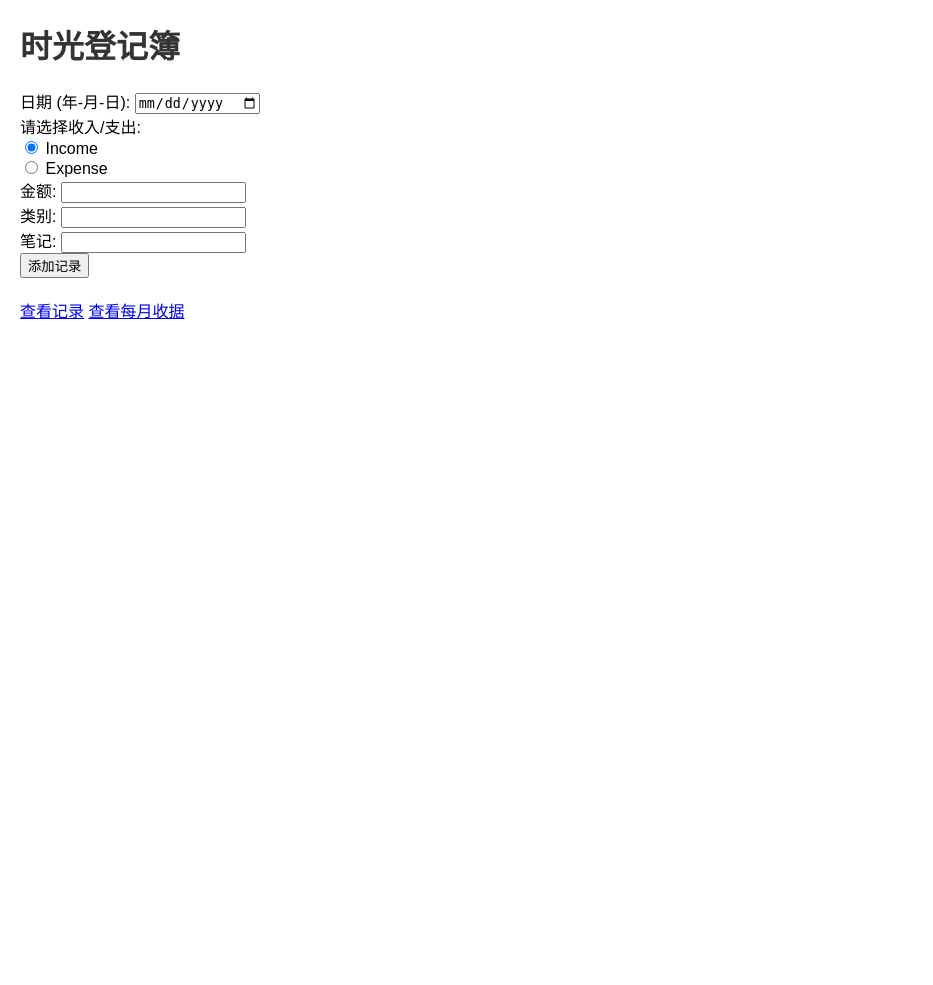
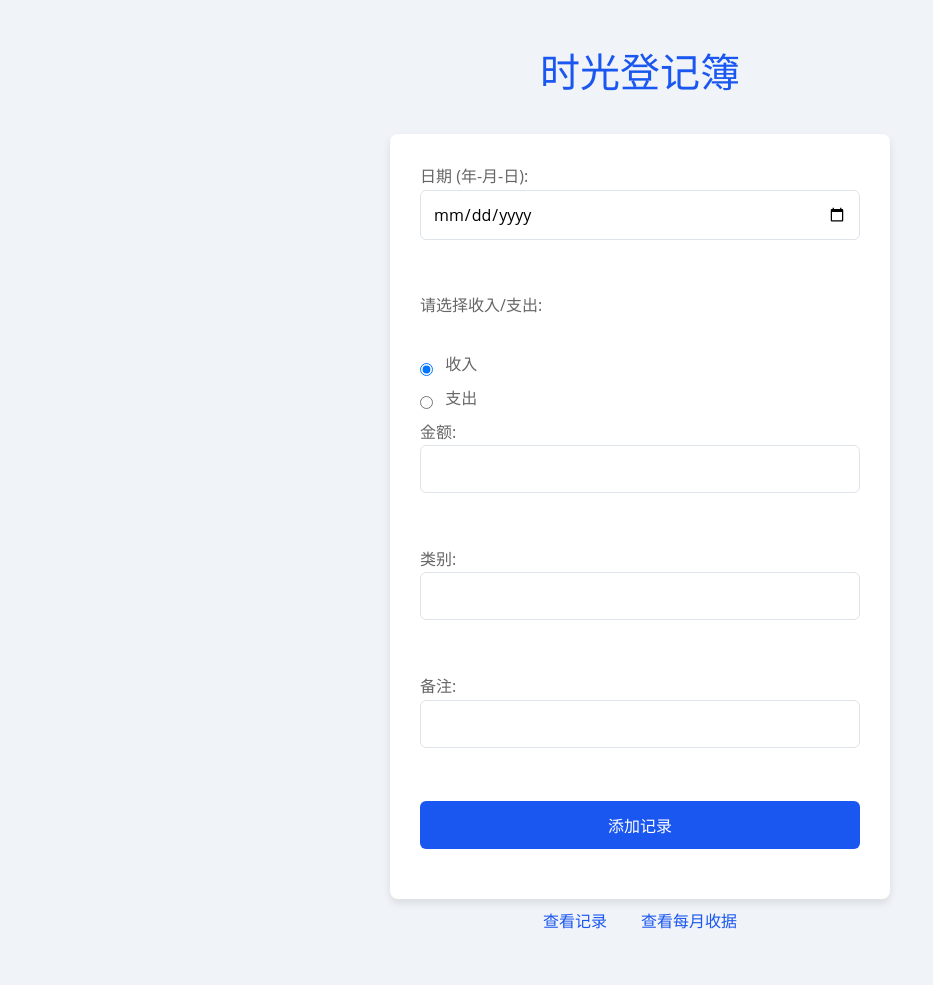
Before and after one commit to zqh666nb/Personal-Editor, a Flask app: page / in a window 1280 px wide. Shown: the whole page, without its empty margins (0-933 px from the left). Before the commit the page ends 319 px from the top, so only its background shows below. Run offline with Flask 3, Linux system fonts and the light colour scheme.

Commit message:
修改主页

```diff
--- /dev/null
+++ b/static/index2.css
@@ -0,0 +1,128 @@
+/* 基本重置 */
+* {
+    margin: 0;
+    padding: 0;
+    box-sizing: border-box;
+    font-family: 'Open Sans', Arial, sans-serif;
+}
+
+/* 整体页面样式 */
+body {
+    background-color: #f0f4f8;
+    color: #333;
+    font-size: 16px;
+    line-height: 1.6;
+    padding: 40px;
+    text-align: center;
+}
+
+/* 标题样式 */
+h1 {
+    color: #1a56f0;
+    margin-bottom: 30px;
+    font-size: 2.5em;
+    font-weight: 300;
+}
+
+/* 表单样式 */
+form {
+    background: #ffffff;
+    padding: 30px;
+    border-radius: 8px;
+    box-shadow: 0 4px 8px rgba(0, 0, 0, 0.1);
+    max-width: 500px;
+    margin: 0 auto;
+    text-align: left;
+}
+
+/* 标签和输入框样式 */
+label {
+    display: block;
+    margin-bottom: 8px;
+    color: #666;
+    font-weight: 500;
+}
+
+input[type="date"],
+input[type="number"],
+input[type="text"],
+button {
+    width: 100%;
+    padding: 12px;
+    margin-bottom: 20px;
+    border: 1px solid #dfe4ea;
+    border-radius: 6px;
+    font-size: 16px;
+    transition: border-color 0.3s ease;
+}
+
+input[type="date"]:focus,
+input[type="number"]:focus,
+input[type="text"]:focus {
+    border-color: #1a56f0;
+    outline: none;
+}
+
+/* 单选按钮和标签样式 */
+[type="radio"] {
+    margin-right: 8px;
+    vertical-align: middle;
+}
+
+[type="radio"] + label {
+    display: inline-block;
+    margin-right: 20px;
+    vertical-align: middle;
+    cursor: pointer;
+}
+
+/* 按钮样式 */
+button {
+    background-color: #1a56f0;
+    color: white;
+    border: none;
+    font-weight: 500;
+    cursor: pointer;
+    transition: background-color 0.3s ease;
+}
+
+button:hover {
+    background-color: #163f92;
+}
+
+button:focus {
+    outline: none;
+}
+
+/* 链接样式 */
+a {
+    display: inline-block;
+    margin: 10px 15px;
+    color: #1a56f0;
+    text-decoration: none;
+    transition: color 0.3s ease;
+    font-weight: 500;
+}
+
+a:hover {
+    color: #163f92;
+}
+
+/* 底部链接样式 */
+.links {
+    margin-top: 20px;
+    font-size: 14px;
+    color: #666;
+}
+
+.links a {
+    display: inline-block;
+    margin: 0 10px;
+    color: #1a56f0;
+    text-decoration: none;
+    transition: color 0.3s ease;
+}
+
+.links a:hover {
+    color: #163f92;
+}
--- a/templates/index.html
+++ b/templates/index.html
@@ -4,7 +4,7 @@
     <meta charset="UTF-8">
     <meta name="viewport" content="width=device-width, initial-scale=1.0">
     <title>Expense Tracker</title>
-    <link rel="stylesheet" href="{{ url_for('static', filename='style.css') }}">
+    <link rel="stylesheet" href="{{ url_for('static', filename='index2.css') }}">
 </head>
 <body>
     <h1>时光登记簿</h1>
@@ -12,12 +12,12 @@
         <label>日期 (年-月-日): <input type="date" name="date" required></label><br>
         <label>请选择收入/支出:</label><br>
         <input type="radio" id="income" name="type" value="income" checked>
-        <label for="income">Income</label><br>
+        <label for="income">收入</label><br>
         <input type="radio" id="expense" name="type" value="expense">
-        <label for="expense">Expense</label><br>
+        <label for="expense">支出</label><br>
         <label>金额: <input type="number" name="amount" step="0.01" required></label><br>
         <label>类别: <input type="text" name="category" required></label><br>
-        <label>笔记: <input type="text" name="note"></label><br>
+        <label>备注: <input type="text" name="note"></label><br>
         <button type="submit">添加记录</button>
     </form>
     <a href="/view_records">查看记录</a>
```
